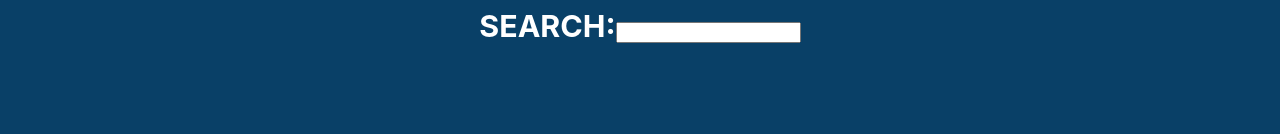
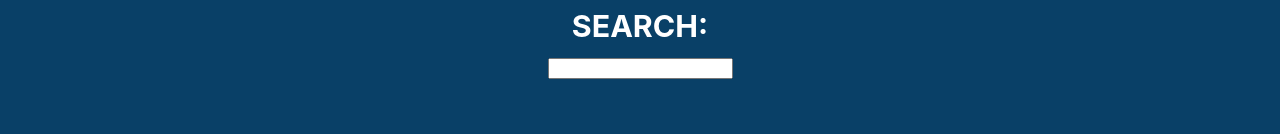
Before and after one commit to storynickolas/beginner-reef, a React (Create React App) app: page /coral in a window 1280 px wide. Shown: the part 186-320 px from the top of the page. Built offline with nearby package versions, Linux system fonts and the light colour scheme; data requests are answered from the project's data file.

Commit message:
Add Controlled Form

```diff
--- a/src/App.js
+++ b/src/App.js
@@ -23,10 +23,9 @@ function App() {
     setWish([...cow])
   }
 
-  function handleSearch(e) {
-    e.preventDefault();
-    let newSearch = e.target.value
-    setSearch(newSearch)
+  function handleSearch(e, query) {
+    e.preventDefault()
+    console.log(query)
   }
 
   return (
@@ -35,7 +34,7 @@ function App() {
       <header className="App-header">
         <h1>Reef-O-Rama</h1>
         <NavBar/>
-        <Search handleSearch={handleSearch} search={search}/>
+        <Search handleSearch={handleSearch}/>
       </header>
       <WishList wish={wish} removeWish={removeWish}/>
         <Switch>
@@ -48,6 +47,7 @@ function App() {
               title='Beginner Reef Fish'
               animalType='fish'
               addWish={addWish}
+              search={search}
             />
           </Route>
           <Route exact path="/coral">
--- a/src/Components/Reef.js
+++ b/src/Components/Reef.js
@@ -2,7 +2,7 @@ import '../App.css';
 import React, { useEffect, useState } from 'react';
 import Card from './Card';
 
-function Reef({animalType, addWish, title}) {
+function Reef({animalType, addWish, title, search}) {
 
   const [fish, setFish] = useState([])
 
@@ -13,6 +13,16 @@ function Reef({animalType, addWish, title}) {
         setFish(data)
       });
   }, [animalType]);
+
+  useEffect(() => {
+    let cows = []
+    console.log(search)
+    // fish.forEach((item) => {
+    //   if(item.name.startsWith(search)){
+    //     console.log(item)
+    //   }
+    // })
+  }, [search]);
 
   return (
     <div className="app">
--- a/src/Components/Search.js
+++ b/src/Components/Search.js
@@ -1,13 +1,21 @@
 import '../App.css'
-import React from 'react';
+import React, { useState } from 'react';
 
-function Search({ handleSearch, search }) {
+function Search({ handleSearch }) {
+  const [newSearch, setNewSearch] = useState()
+
+  function handleChange(e) {
+    e.preventDefault();
+    let mySearch = e.target.value
+    setNewSearch(mySearch)
+  }
 
   return (
     <div>
       <h3>SEARCH:
-        <input onChange={handleSearch}></input>
-        <p>{search}</p>
+        <form onSubmit={(e) => handleSearch(e, newSearch)}>
+          <input onChange={handleChange}></input>
+        </form>
       </h3>
       <br />
       <br />
```
